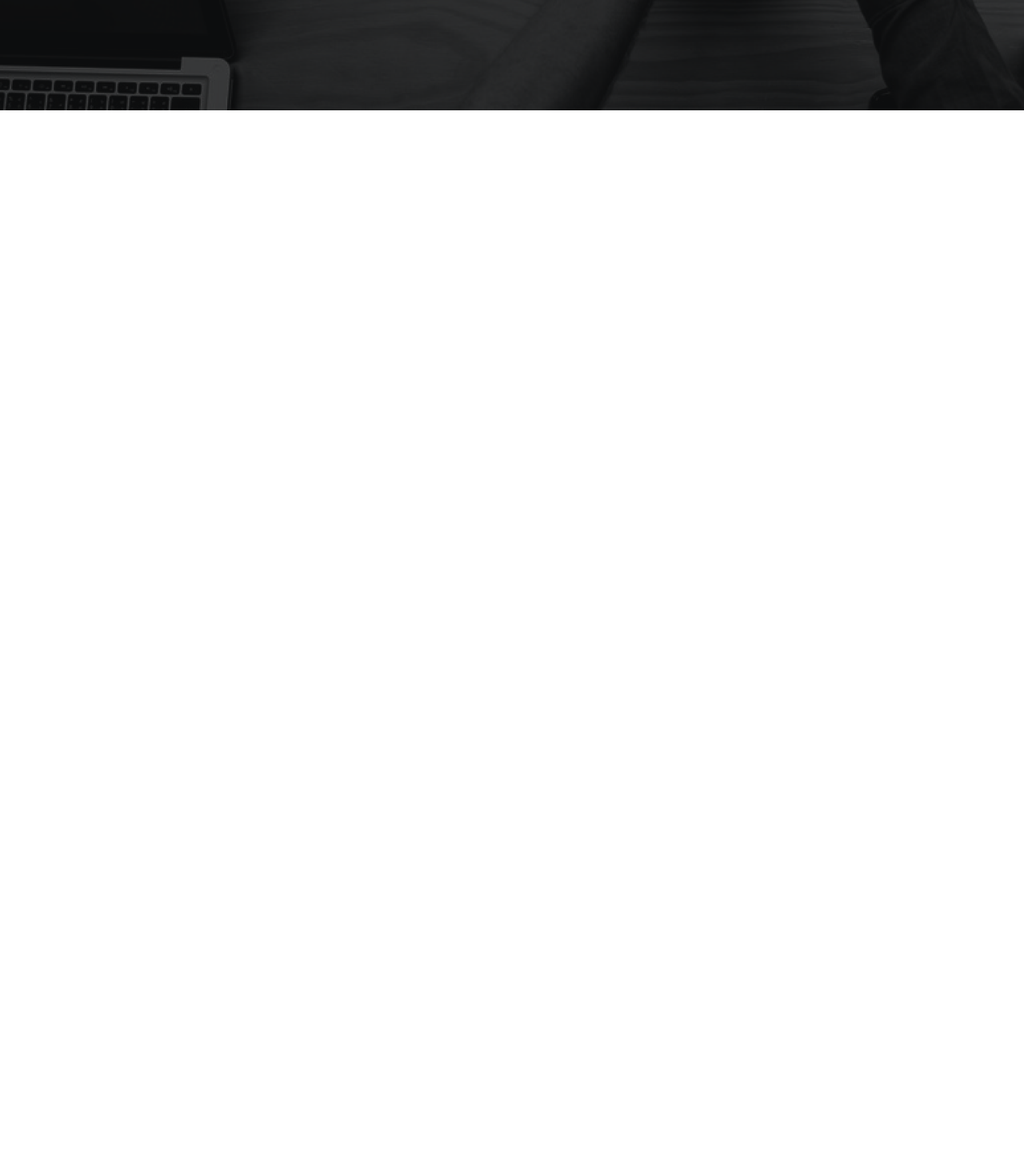
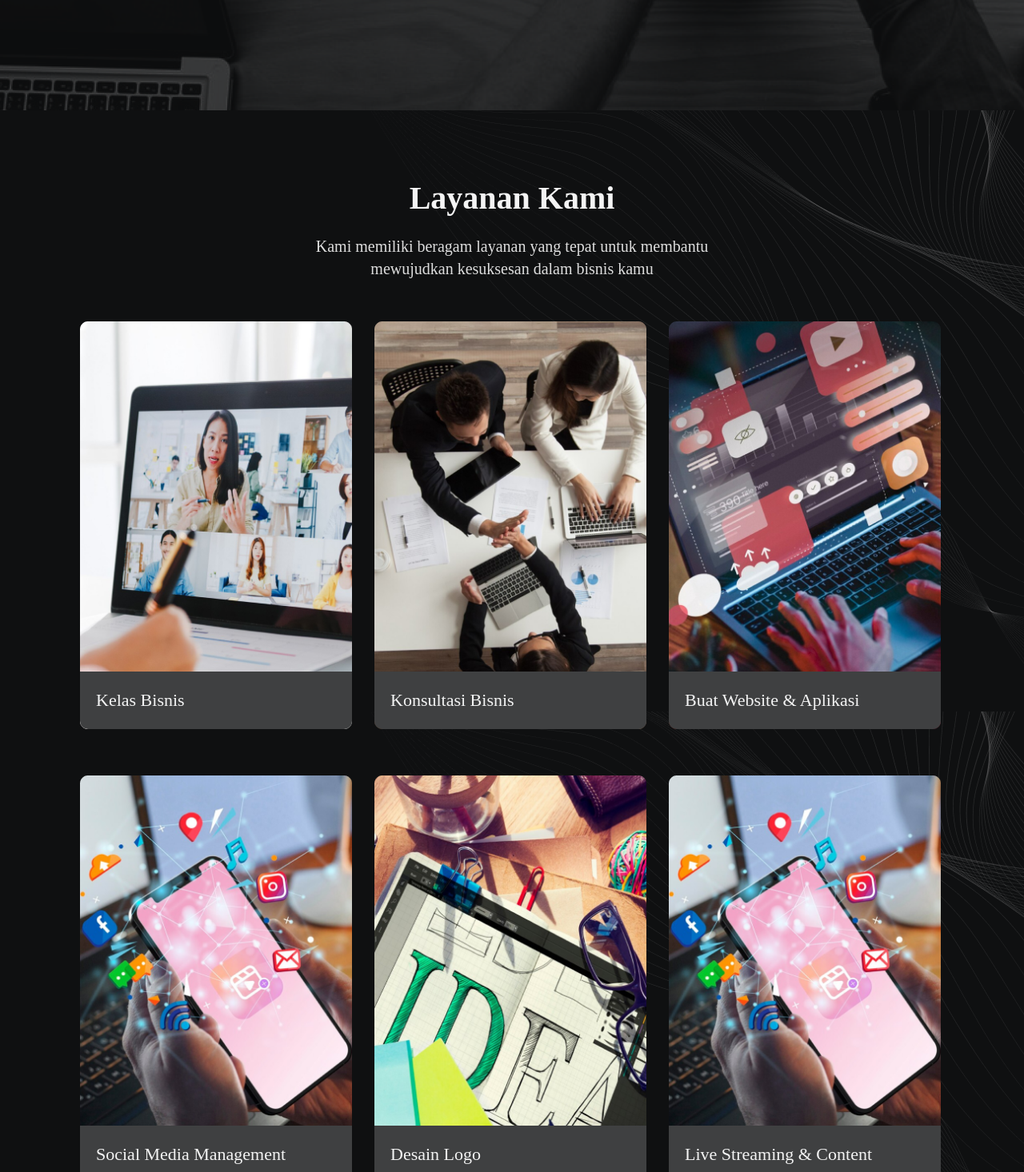
Before and after one commit to akgeninov/PROJECT, a React (Create React App) app in the folder client/: page / in a window 1280 px wide. Shown: the part 2022-3488 px from the top of the page at 80% size. Before the commit the page ends 2160 px from the top, so only its background shows below. Built offline with nearby package versions, Linux system fonts and the light colour scheme.

Commit message:
service section

```diff
--- a/client/src/components/home/about-section/AboutSection.jsx
+++ b/client/src/components/home/about-section/AboutSection.jsx
@@ -1,12 +1,19 @@
-import React from "react";
-
-import "./about-section.css";
+import React, { useEffect } from "react";
+import AOS from "aos";
+import "aos/dist/aos.css";
 
 function AboutSection() {
+  useEffect(() => {
+    AOS.init();
+  }, []);
   return (
     <div className=" w-full mt-[80px] flex justify-center">
       <div className="bg-aboutSection bg-cover px-[5px] sm:px-[100px] w-full 2xl:max-w-[1280px] h-[832px] flex justify-center items-center bg-fixed">
-        <div className=" w-full sm:max-w-[1080px] flex flex-col  justify-center items-start gap-[16px] ">
+        <div
+          data-aos="fade-up"
+          data-aos-duration="1000"
+          className=" w-full sm:max-w-[1080px] flex flex-col  justify-center items-start gap-[16px] mb-[52px]"
+        >
           <p className="max-w-[564px] text-[40px] font-bold leading-[60px] text-whiteSmoke500">
             Sebuah Perjalanan Panjang,dengan Satu Mimpi yang Besar
           </p>
--- a/client/src/components/home/about-section/about-section.css
+++ /dev/null
@@ -1,4 +0,0 @@
-coba {
-  background-image: url("../../../assets/images/Rectangle_104.png");
-  font-weight: 900;
-}
--- /dev/null
+++ b/client/src/components/home/service-section/ServiceSection.jsx
@@ -0,0 +1,73 @@
+import React, { useEffect, useState } from "react";
+import { data, images } from "../../../constants";
+import AOS from "aos";
+import "aos/dist/aos.css";
+
+function ServiceSection() {
+  const [onHover, setOnHover] = useState("");
+
+  useEffect(() => {
+    AOS.init();
+  }, []);
+
+  return (
+    <div className="flex flex-col  bg-service-section  bg-contain h-[1448px] items-center relative  w-full overflow-y-scroll xl:overflow-y-visible">
+      <div
+        data-aos="fade-up"
+        data-aos-duration="1000"
+        className="flex flex-col items-center justify-center  mt-[80px] gap-[16px] w-[564px] mb-[52px]"
+      >
+        <p className="text-[40px] font-bold  text-center leading-[60px] text-whiteSmoke500">
+          Layanan Kami
+        </p>
+        <p className="text-[20px] font-normal text-center leading-[28px] text-whiteSmoke600">
+          Kami memiliki beragam layanan yang tepat untuk membantu mewujudkan
+          kesuksesan dalam bisnis kamu
+        </p>
+      </div>
+      <div className="w-fit flex justify-center">
+        <div className="w-full xl:w-[1080px]  mb-[100px]  grid grid-cols-1  md:grid-cols-2 xl:grid-cols-3 gap-y-[52px] gap-x-[24px]">
+          {data?.dataService?.map((service) => (
+            <div
+              onMouseEnter={() => setOnHover(service.title)}
+              onMouseLeave={() => setOnHover("")}
+              className="relative w-[340px] h-[516px] shrink-0 rounded-[10px] cursor-pointer"
+            >
+              <div
+                className={`${
+                  onHover === service.title
+                    ? "bg-black bg-opacity-50"
+                    : "bg-black bg-opacity-0"
+                } absolute top-0 left-0 w-full h-full  z-20`}
+              ></div>
+              <img src={service.pic} alt="service" className={` relative`} />
+              <div className="absolute -translate-y-full w-[340px] h-[136px] rounded-b-[10px] z-30 overflow-hidden">
+                <div
+                  className={`${
+                    onHover === service.title
+                      ? "translate-y-0"
+                      : "translate-y-[64px]"
+                  } absolute   w-full bg-black400 p-[20px]   duration-300 z-40`}
+                >
+                  <p className="text-[22px] font-medium leading-[32px] mb-[16px] text-whiteSmoke500">
+                    {service.title}
+                  </p>
+
+                  <p
+                    className={`${
+                      onHover === service.title ? "opacity-100" : "opacity-0"
+                    } text-[16px] font-light leading-[24px] text-whiteSmoke600`}
+                  >
+                    {service.deskripsi}
+                  </p>
+                </div>
+              </div>
+            </div>
+          ))}
+        </div>
+      </div>
+    </div>
+  );
+}
+
+export default ServiceSection;
--- a/client/src/constants/data.js
+++ b/client/src/constants/data.js
@@ -1,3 +1,5 @@
+const { default: images } = require("./images");
+
 const dataLayanan = [
   {
     title: "Kelas bisnis",
@@ -28,4 +30,43 @@ const dataKomunitas = [
   },
 ];
 
-module.exports = { dataLayanan, dataKomunitas };
+const dataService = [
+  {
+    title: "Kelas Bisnis",
+    deskripsi:
+      "Kamu bakal belajar banyak hal yang bisa ningkatin omset bisnis kamu",
+    pic: images.kelasBisnis,
+  },
+  {
+    title: "Konsultasi Bisnis",
+    deskripsi:
+      "Kamu bakal belajar banyak hal yang bisa ningkatin omset bisnis kamu",
+    pic: images.konsultasiBisnis,
+  },
+  {
+    title: "Buat Website & Aplikasi",
+    deskripsi:
+      "Kamu bakal belajar banyak hal yang bisa ningkatin omset bisnis kamu",
+    pic: images.buatWebsiteDanAplikasi,
+  },
+  {
+    title: "Social Media Management",
+    deskripsi:
+      "Kamu bakal belajar banyak hal yang bisa ningkatin omset bisnis kamu",
+    pic: images.socialMediaManagement,
+  },
+  {
+    title: "Desain Logo",
+    deskripsi:
+      "Kamu bakal belajar banyak hal yang bisa ningkatin omset bisnis kamu",
+    pic: images.desainLogo,
+  },
+  {
+    title: "Live Streaming & Content",
+    deskripsi:
+      "Kamu bakal belajar banyak hal yang bisa ningkatin omset bisnis kamu",
+    pic: images.liveStreamingDanContent,
+  },
+];
+
+module.exports = { dataLayanan, dataKomunitas, dataService };
--- a/client/src/pages/home/Home.jsx
+++ b/client/src/pages/home/Home.jsx
@@ -2,6 +2,7 @@ import React from "react";
 import HeroSection from "../../components/home/hero-section/HeroSection";
 import ClientSection from "../../components/home/client-section/ClientSection";
 import AboutSection from "../../components/home/about-section/AboutSection";
+import ServiceSection from "../../components/home/service-section/ServiceSection";
 
 function Home() {
   return (
@@ -9,6 +10,7 @@ function Home() {
       <HeroSection />
       <ClientSection />
       <AboutSection />
+      <ServiceSection />
     </div>
   );
 }
--- a/client/tailwind.config.js
+++ b/client/tailwind.config.js
@@ -22,6 +22,8 @@ module.exports = {
       },
       backgroundImage: {
         aboutSection: "url('./assets/images/Rectangle_104.png')",
+        "service-section":
+          "url('./assets/images/wave_accent_atas.png'), url('./assets/images/wave_accent_bawah.png')",
       },
     },
   },
```
Also changed, not shown: client/src/constants/images.js (+12 -0 lines), client/src/assets/images/wave_accent_bawah2.png (added).
